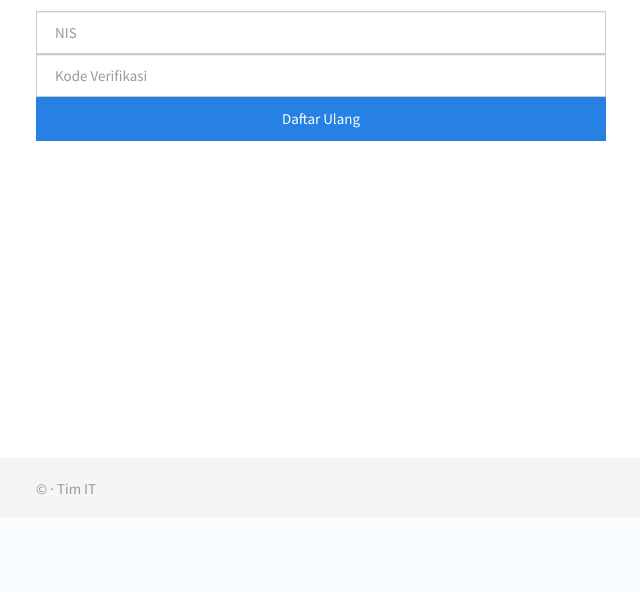
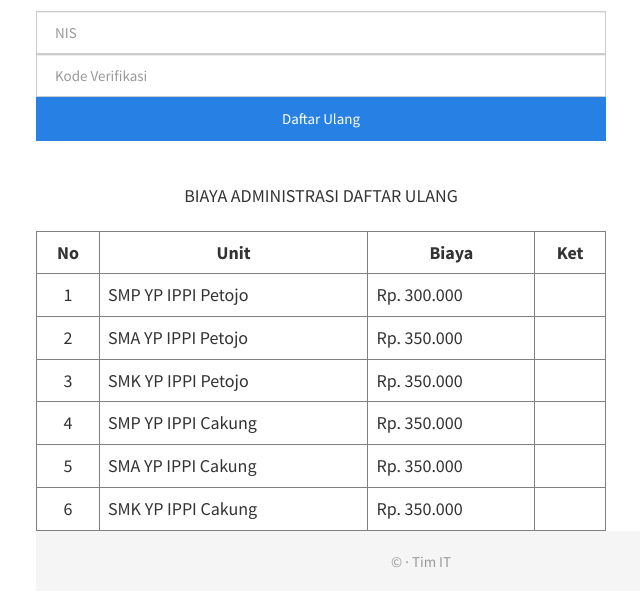
Before and after one commit to versimalik/daftarulang, a PHP site: page / in a window 1280 px wide; the page is wider, and only the part inside the window is pictured. Shown: the part 282-874 px from the top of that part, without its empty margins (319-959 px from the left). Before the commit the page ends 777 px from the top of that part, so only its background shows below. Run offline with PHP 8.4, Linux system fonts and the light colour scheme; data that the repository does not hold is empty.

Commit message:
tambah tabel biaya daftar ulang

```diff
--- a/index.php
+++ b/index.php
@@ -24,6 +24,12 @@ $hsl = mysqli_fetch_array($que);
     <link href="css/bootstrap.min.css" rel="stylesheet">
     <link href="css/jasny-bootstrap.min.css" rel="stylesheet">
 	<link href="css/kelulusan.css" rel="stylesheet">
+    <style type="text/css">
+        .tdpad{
+            padding: 8px;
+            vertical-align: middle;
+        }
+    </style>
 </head>
 
 <body>
@@ -124,7 +130,57 @@ $hsl = mysqli_fetch_array($que);
             <!-- </span> -->
         </div>
     </form>
+
+        <br>
+        <br>
+        <div align="center" style="font-size: 18px;">
+            BIAYA ADMINISTRASI DAFTAR ULANG
         </div>
+        <br>
+        <table border='1' width="100%" style="font-size: 18px;">
+            <tr style="text-align: center; font-weight: bolder;">
+                <td class="tdpad">No</td>
+                <td class="tdpad">Unit</td>
+                <td class="tdpad">Biaya</td>
+                <td class="tdpad">Ket</td>
+            </tr>
+            <tr>
+                <td style="text-align: center;">1</td>
+                <td class="tdpad">SMP YP IPPI Petojo</td>
+                <td class="tdpad">Rp. 300.000</td>
+                <td class="tdpad"></td>
+            </tr>
+            <tr>
+                <td style="text-align: center;">2</td>
+                <td class="tdpad">SMA YP IPPI Petojo</td>
+                <td class="tdpad">Rp. 350.000</td>
+                <td class="tdpad"></td>
+            </tr>
+            <tr>
+                <td style="text-align: center;">3</td>
+                <td class="tdpad">SMK YP IPPI Petojo</td>
+                <td class="tdpad">Rp. 350.000</td>
+                <td class="tdpad"></td>
+            </tr>
+            <tr>
+                <td style="text-align: center;">4</td>
+                <td class="tdpad">SMP YP IPPI Cakung</td>
+                <td class="tdpad">Rp. 350.000</td>
+                <td class="tdpad"></td>
+            </tr>
+            <tr>
+                <td style="text-align: center;">5</td>
+                <td class="tdpad">SMA YP IPPI Cakung</td>
+                <td class="tdpad">Rp. 350.000</td>
+                <td class="tdpad"></td>
+            </tr>
+            <tr>
+                <td style="text-align: center;">6</td>
+                <td class="tdpad">SMK YP IPPI Cakung</td>
+                <td class="tdpad">Rp. 350.000</td>
+                <td class="tdpad"></td>
+            </tr>
+        </table>
     </div><!-- /.container -->
 <?php
         }
@@ -148,7 +204,56 @@ $hsl = mysqli_fetch_array($que);
             <!-- </span> -->
         </div>
     </form>
-		</div>
+        <br>
+        <br>
+		<div align="center" style="font-size: 18px;">
+            BIAYA ADMINISTRASI DAFTAR ULANG
+        </div>
+        <br>
+        <table border='1' width="100%" style="font-size: 18px;">
+            <tr style="text-align: center; font-weight: bolder;">
+                <td class="tdpad">No</td>
+                <td class="tdpad">Unit</td>
+                <td class="tdpad">Biaya</td>
+                <td class="tdpad">Ket</td>
+            </tr>
+            <tr>
+                <td style="text-align: center;">1</td>
+                <td class="tdpad">SMP YP IPPI Petojo</td>
+                <td class="tdpad">Rp. 300.000</td>
+                <td class="tdpad"></td>
+            </tr>
+            <tr>
+                <td style="text-align: center;">2</td>
+                <td class="tdpad">SMA YP IPPI Petojo</td>
+                <td class="tdpad">Rp. 350.000</td>
+                <td class="tdpad"></td>
+            </tr>
+            <tr>
+                <td style="text-align: center;">3</td>
+                <td class="tdpad">SMK YP IPPI Petojo</td>
+                <td class="tdpad">Rp. 350.000</td>
+                <td class="tdpad"></td>
+            </tr>
+            <tr>
+                <td style="text-align: center;">4</td>
+                <td class="tdpad">SMP YP IPPI Cakung</td>
+                <td class="tdpad">Rp. 350.000</td>
+                <td class="tdpad"></td>
+            </tr>
+            <tr>
+                <td style="text-align: center;">5</td>
+                <td class="tdpad">SMA YP IPPI Cakung</td>
+                <td class="tdpad">Rp. 350.000</td>
+                <td class="tdpad"></td>
+            </tr>
+            <tr>
+                <td style="text-align: center;">6</td>
+                <td class="tdpad">SMK YP IPPI Cakung</td>
+                <td class="tdpad">Rp. 350.000</td>
+                <td class="tdpad"></td>
+            </tr>
+        </table>
     </div><!-- /.container -->
 <!-- form ujian========================================================     -->
 
```
